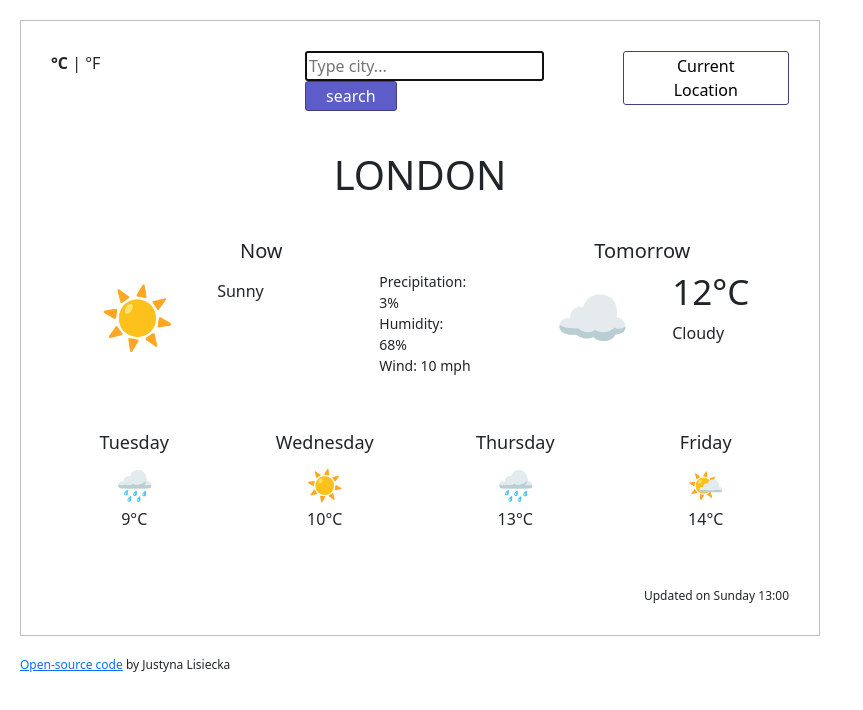
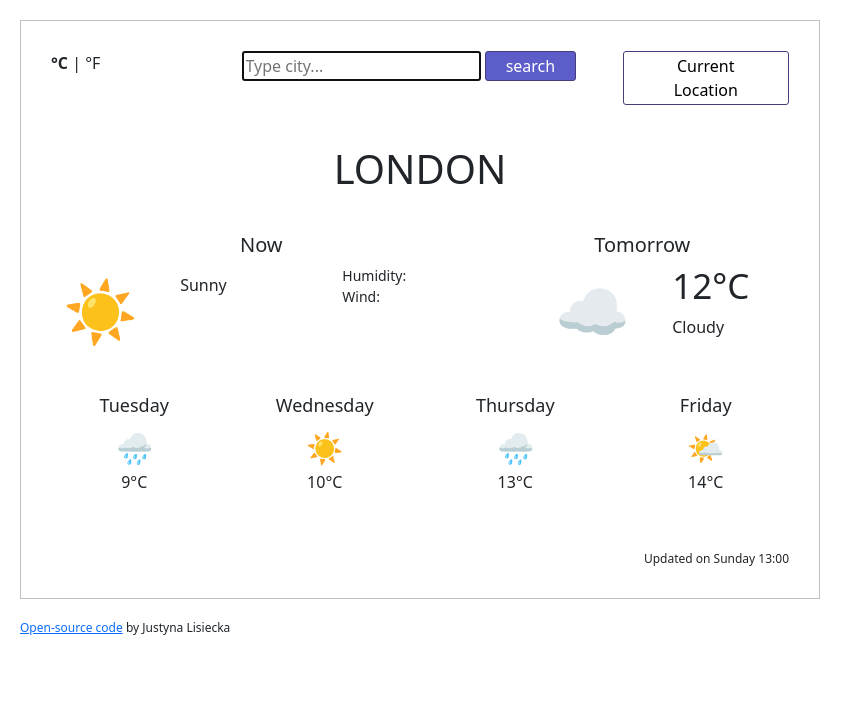
Before and after one commit to cheeeky-monkey/my-project, a plain HTML site: page index.html in a window 1280 px wide. Shown: the whole page, without its empty margins (0-863 px from the left). Drawn offline with nearby package versions, Linux system fonts and the light colour scheme; no server answers.

Commit message:
Added humidity and wind from API

```diff
--- a/index.html
+++ b/index.html
@@ -18,8 +18,8 @@
     <container>
       <div class="weather-app">
         <div class="row search-bar">
-          <div class="col-4"><strong>°C</strong> | °F</div>
-          <div class="col-5 search">
+          <div class="col-3"><strong>°C</strong> | °F</div>
+          <div class="col-6 search">
             <form id="search">
               <input
                 type="text"
@@ -40,16 +40,15 @@
           <div class="col-7">
             <h2>Now</h2>
             <div class="row now">
-              <div class="col-4 icon">☀️</div>
+              <div class="col-3 icon">☀️</div>
               <div class="col-4 temp">
                 <h3 id="current-temp"></h3>
                 <p>Sunny</p>
               </div>
-              <div class="col-4 detailed-weather">
+              <div class="col-5 detailed-weather">
                 <ul>
-                  <li>Precipitation: 3%</li>
-                  <li>Humidity: 68%</li>
-                  <li>Wind: 10 mph</li>
+                  <li>Humidity: <span id="humidity"></span></li>
+                  <li>Wind: <span id="wind"></span></li>
                 </ul>
               </div>
             </div>
@@ -65,7 +64,7 @@
             </div>
           </div>
         </div>
-        <div class="row next-four-days">
+        <div class="row next-four-days forecast">
           <div class="col-3 next-days">
             <h4>Tuesday</h4>
             <span>🌧</span>
--- a/src/index.js
+++ b/src/index.js
@@ -20,9 +20,14 @@ updatedOn.innerHTML = `Updated on ${day} ${time}:00`;
 
 // Handles temperature
 
-function showTemperature(response) {
+function showWeather(response) {
   let temperature = Math.round(response.data.main.temp);
+  let humidity = response.data.main.humidity;
+  let wind = response.data.wind.speed;
+
   document.querySelector("#current-temp").innerHTML = `${temperature}°C`;
+  document.querySelector("#humidity").innerHTML = `${humidity}%`;
+  document.querySelector("#wind").innerHTML = `${wind}km/h`;
 }
 
 // Handles search
@@ -32,7 +37,7 @@ function handleSearch(thisCity) {
   let apiKey = "fcb92fde799e36113733f7774e4cedb1";
   let cityTemperatureUrl = `${apiEndpoint}q=${thisCity}&units=metric&appid=${apiKey}`;
   document.querySelector("#city").innerHTML = `${thisCity}`;
-  axios.get(cityTemperatureUrl).then(showTemperature);
+  axios.get(cityTemperatureUrl).then(showWeather);
 }
 
 function searchCity() {
@@ -58,7 +63,7 @@ function handleLocation(position) {
   let apiKey = "fcb92fde799e36113733f7774e4cedb1";
   let positionTemperatureUrl = `${apiEndpoint}lat=${position.coords.latitude}&lon=${position.coords.longitude}&units=metric&appId=${apiKey}`;
 
-  axios.get(positionTemperatureUrl).then(showTemperature);
+  axios.get(positionTemperatureUrl).then(showWeather);
   axios.get(positionTemperatureUrl).then(showCurrentCity);
 }
 
--- a/src/style.css
+++ b/src/style.css
@@ -27,7 +27,7 @@ li {
   list-style: none;
 }
 
-span {
+.forecast span {
   font-size: 30px;
 }
 
```
